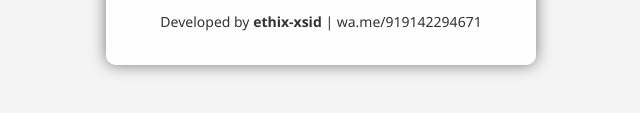
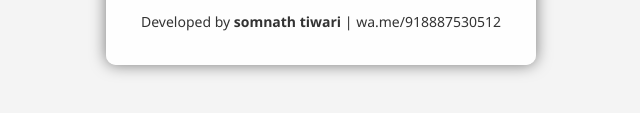
Before and after one commit to somnath8887/tic-tac-toe, a website: page public/index.html in a window 1280 px wide. Shown: the part 517-630 px from the top of the page, 319-959 px from the left. Drawn offline with nearby package versions, Linux system fonts and the light colour scheme; no server answers.

Commit message:
Update index.html

```diff
--- a/public/index.html
+++ b/public/index.html
@@ -116,7 +116,7 @@
 
     <!-- Footer -->
     <footer>
-      <p>Developed by <strong>ethix-xsid</strong> | <a href="https://wa.me/919142294671" target="_blank">wa.me/919142294671</a></p>
+      <p>Developed by <strong>somnath tiwari</strong> | <a href="https://wa.me/918887530512" target="_blank">wa.me/918887530512</a></p>
     </footer>
   </div>
 
```
